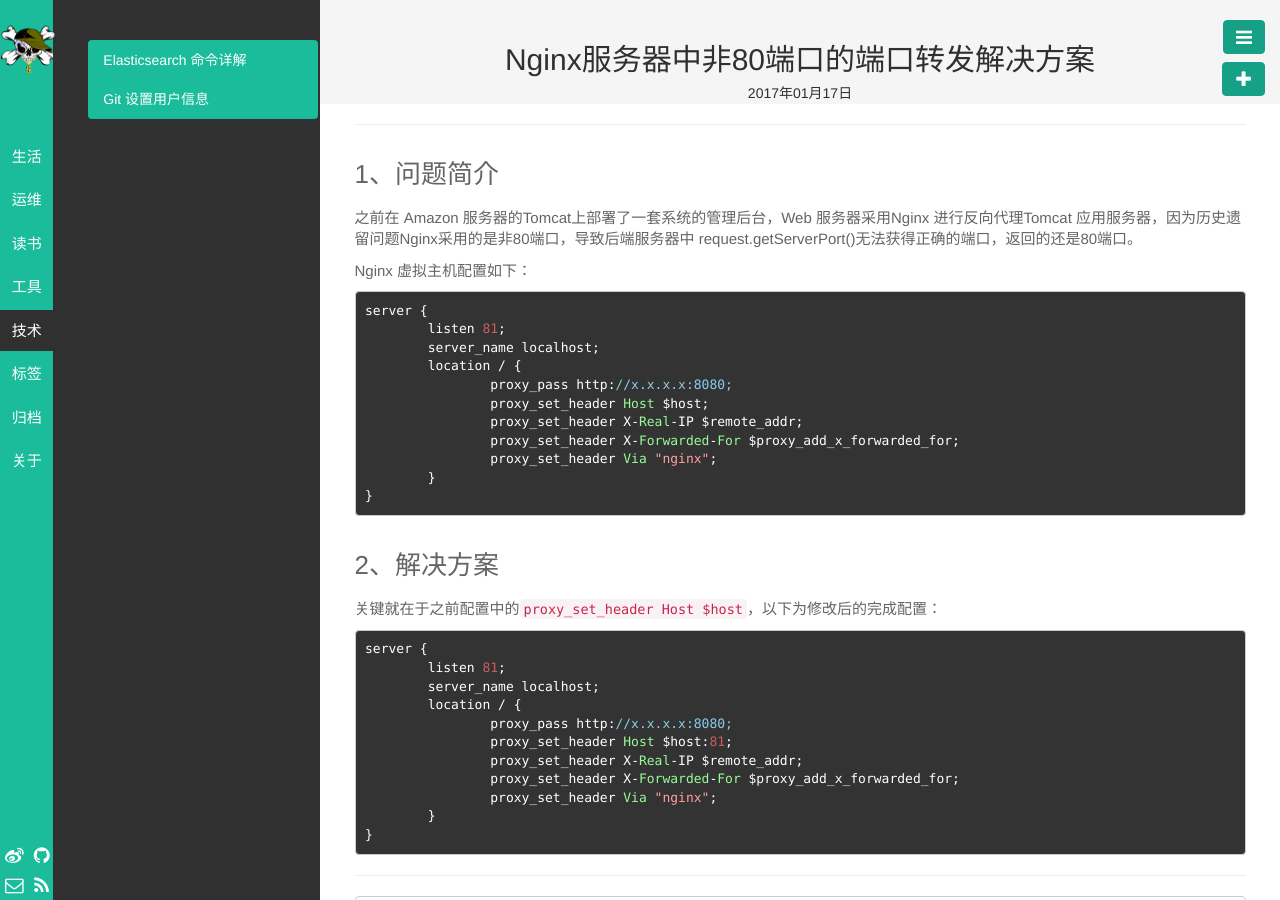
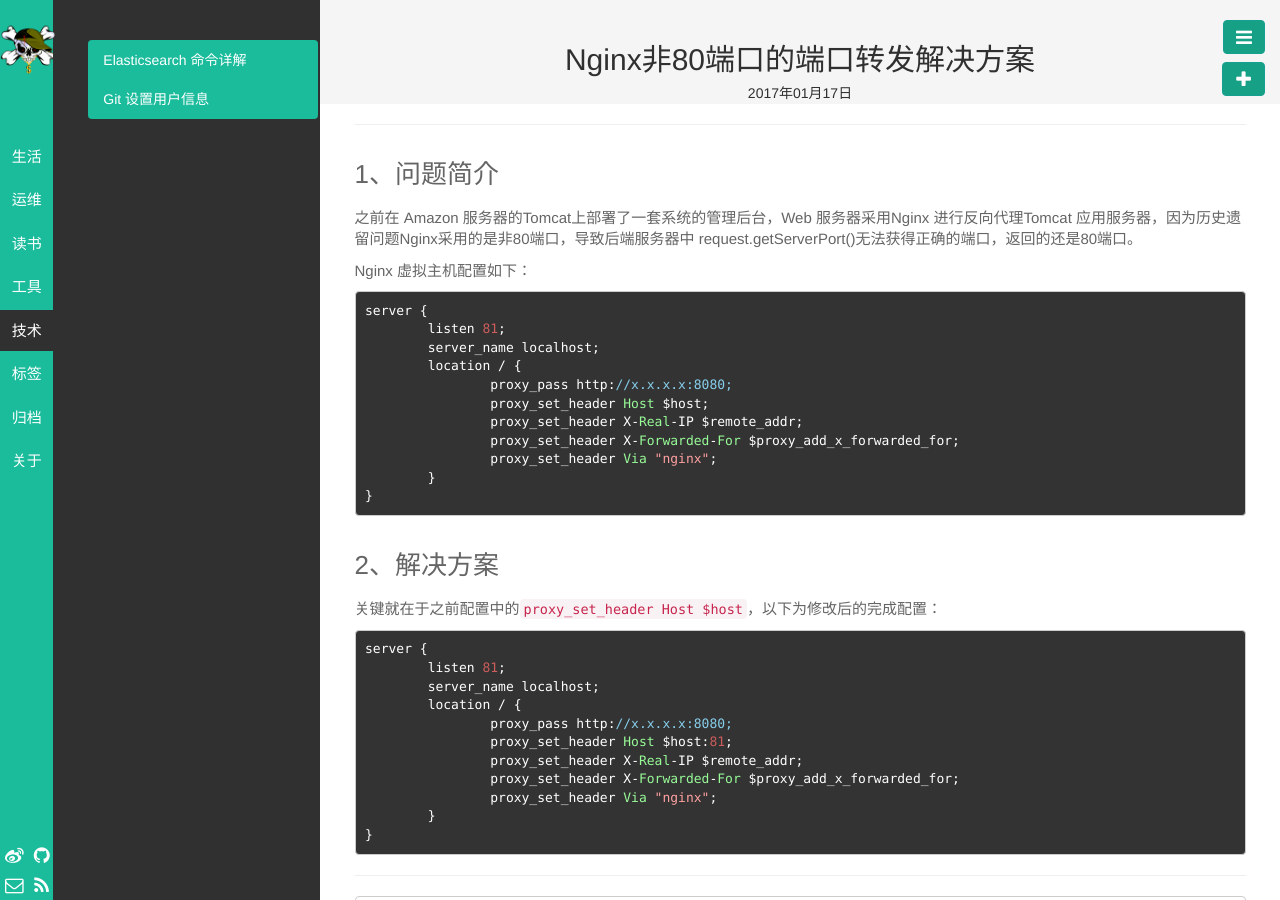
Before and after one commit to lomislu/lomislu.github.io, a Jekyll site: the page built from _posts/运维/2017-01-17-Nginx-Non-80-Port-Forward-Solution.md, in a window 1280 px wide. Built offline with Jekyll 4.4.1, drawn with Linux system fonts in a browser that asks for light colours.

Commit message:
modify file title

```diff
--- a/_posts/运维/2017-01-17-Nginx-Non-80-Port-Forward-Solution.md
+++ b/_posts/运维/2017-01-17-Nginx-Non-80-Port-Forward-Solution.md
@@ -1,6 +1,6 @@
 ---
 layout: post
-title: Nginx服务器中非80端口的端口转发解决方案
+title: Nginx非80端口的端口转发解决方案
 category: 运维
 tags: Linux运维
 keywords:
```
